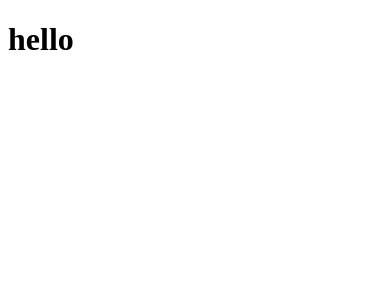
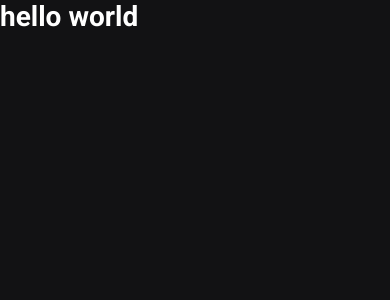
Before and after one commit to djgoulart/devnews, a Next.js app: page / in a window 390 px wide. Shown: the top 300 px of the page. Built offline with nearby package versions, Linux system fonts and the light colour scheme.

Commit message:
add global css

```diff
--- a/package.json
+++ b/package.json
@@ -11,7 +11,8 @@
   "dependencies": {
     "next": "12.1.0",
     "react": "17.0.2",
-    "react-dom": "17.0.2"
+    "react-dom": "17.0.2",
+    "sass": "^1.49.8"
   },
   "devDependencies": {
     "@types/node": "17.0.18",
--- a/src/pages/_app.tsx
+++ b/src/pages/_app.tsx
@@ -1,7 +1,11 @@
 import type { AppProps } from 'next/app'
 
+import "../styles/global.scss";
+
 function MyApp({ Component, pageProps }: AppProps) {
-  return <Component {...pageProps} />
+  return (
+    <Component {...pageProps} />
+  )
 }
 
 export default MyApp
--- /dev/null
+++ b/src/pages/_document.tsx
@@ -0,0 +1,17 @@
+import { Html, Head, Main, NextScript } from 'next/document'
+
+export default function Document() {
+  return (
+    <Html>
+      <Head>
+        <link rel="preconnect" href="https://fonts.googleapis.com" />
+        <link rel="preconnect" href="https://fonts.gstatic.com" crossOrigin="true" />
+        <link href="https://fonts.googleapis.com/css2?family=Roboto:wght@400;700;900&display=swap" rel="stylesheet" />
+      </Head>
+      <body>
+        <Main />
+        <NextScript />
+      </body>
+    </Html>
+  )
+}
--- a/src/pages/index.tsx
+++ b/src/pages/index.tsx
@@ -1,8 +1,16 @@
 import type { NextPage } from 'next'
+import Head from 'next/head'
 
 const Home: NextPage = () => {
   return (
-   <h1>hello</h1>
+    <>
+      <Head>
+        <title>DevNews</title>
+      </Head>
+      <h1>
+        hello <span>world</span>
+      </h1>
+    </>
   )
 }
 
--- /dev/null
+++ b/src/styles/global.scss
@@ -0,0 +1,46 @@
+* {
+  margin: 0;
+  padding: 0;
+  box-sizing: border-box;
+}
+
+:root {
+  --white: #FFFFFF;
+
+  --gray-100: #E1E1E6;
+  --gray-300: #A8A8B3;
+  --gray-900: #121214;
+
+  --cyan-500: #61dafb;
+  --yellow-500: #eba417;
+}
+
+@media (max-width: 1080px) {
+  html {
+    font-size: 93.75%;
+  }
+}
+
+@media (max-width: 720px) {
+  html {
+    font-size: 87.5%;
+  }
+}
+
+body {
+  background: var(--gray-900);
+  color: var(--white);
+}
+
+body, input, textarea, select, button {
+  font: 400 1rem "Roboto", sans-serif;
+}
+
+button {
+  cursor: pointer;
+}
+
+a {
+  color: inherit;
+  text-decoration: none;
+}
```
Also changed, not shown: 1 other file (tests, documents, lock files or other folders).
